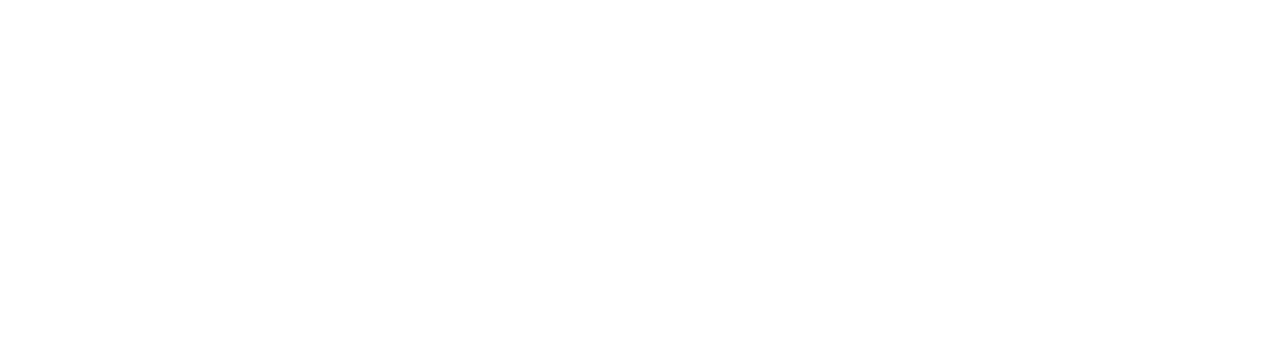
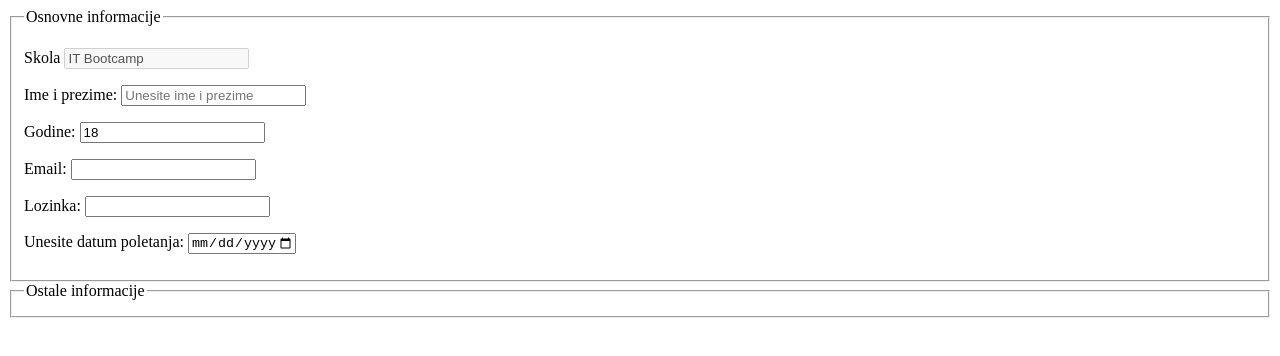
Before and after one commit to nikoladenic92/SkolskiRad, a plain HTML site: page index.html in a window 1280 px wide. Drawn offline with Linux system fonts and the light colour scheme.

Commit message:
HTML forma

```diff
--- a/index.html
+++ b/index.html
@@ -7,5 +7,43 @@
 </head>
 <body>
 
+    <form action="">
+        <fieldset>
+            <legend>Osnovne informacije</legend>
+            <p>
+                <label>Skola</label>
+                <input type="text" value="IT Bootcamp" disabled>
+            </p>
+
+            <p>
+                <label>Ime i prezime:</label>
+                <input type="text" placeholder="Unesite ime i prezime">
+            </p>
+            <p>
+                <label>Godine:</label>
+                <input type="number" value="18" min="18" step="1">
+            </p>
+            <p>
+                <label>Email:</label>
+                <input type:="email" >
+            </p>
+            <p>
+                <label>Lozinka:</label>
+                <input type="password">
+            </p>
+            <p>
+                <label>Unesite datum poletanja:</label>
+                <input type="date" min="2020-12-01" max="2021-01-31" step="7">
+            </p>
+
+
+
+
+        </fieldset>
+        <fieldset>
+            <legend>Ostale informacije</legend>
+        </fieldset>
+
+    </form>
 </body>
 </html>
```
